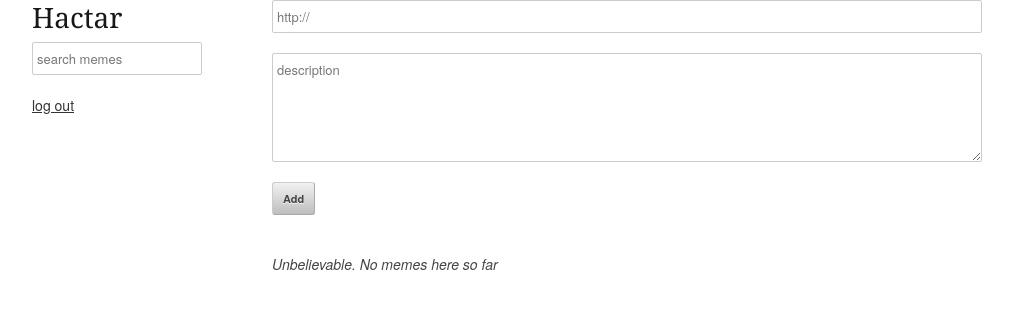
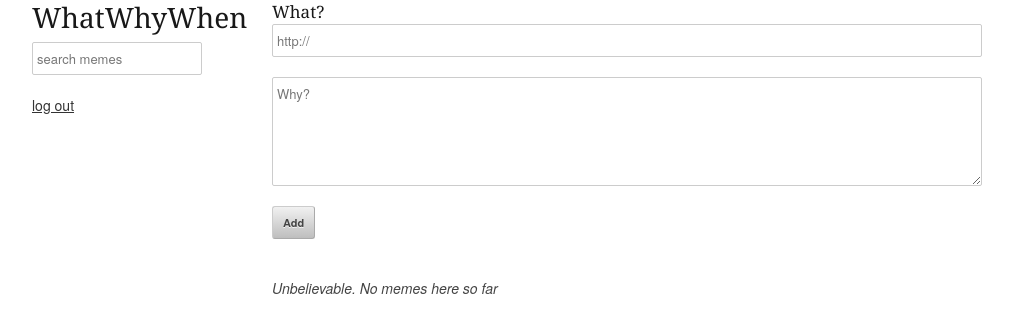
Before and after one commit to findgriffin/hactar, a Flask app: page /memes in a window 1280 px wide. Shown: the top 333 px of the page, without its empty margins (138-1151 px from the left). Run offline with Flask 2, Linux system fonts and the light colour scheme; the visitor is signed in with stand-in values (Sample User, id 1); data that the repository does not hold is empty.

Commit message:
changed to what & when fields, tests failing

```diff
--- a/hactar/memes.py
+++ b/hactar/memes.py
@@ -14,8 +14,8 @@ def memes():
     if request.method == 'POST':
         if not session.get('logged_in'):
             abort(401)
-        uri = unicode(request.form['uri'])
-        text = unicode(request.form['desc'])
+        uri = unicode(request.form['what'])
+        text = unicode(request.form['why'])
         try:
             newmeme = Meme(text=text, uri=uri)
             db.session.add(newmeme)
--- a/templates/layout.html
+++ b/templates/layout.html
@@ -8,7 +8,6 @@
   ================================================== -->
 	<meta charset="utf-8">
 	<title>Hactar | remembers everything.</title>
-	<meta name="Your personal AI" content="">
 	<meta name="David Griffin" content="">
 
 	<!-- Mobile Specific Metas
@@ -51,19 +50,19 @@ window.onload = function(){
         });
     };
     // get description field
-    var descfield = document.getElementById("description");
+    var descfield = document.getElementById("why");
     // add listener to descfield field
     if(descfield){
         if(descfield.addEventListener){
             descfield.addEventListener("focus", function() {
-                if (descfield.value == 'description'){
+                if (descfield.value == 'Why?'){
                     descfield.value = '';
                 }
             });
         };
     };
     // get description field
-    var urlfield = document.getElementById("urltitle");
+    var urlfield = document.getElementById("what");
     // add listener to urlfield field
     if(urlfield){
         if(urlfield.addEventListener){
@@ -106,7 +105,8 @@ window.onload = function(){
     {% endfor %}
   <div class="three columns sidebar">
     <nav>
-    <a href="{{ url_for('home') }}" style="text-decoration: none"><h3>Hactar</h3></a>
+    <a href="{{ url_for('home') }}" style="text-decoration: none">
+        <h3>WhatWhyWhen</h3></a>
     <form id="newsearch" method="get" action="{{ url_for('memes') }}">
           <input type="text" id="searchq" name="q" value="search memes">
       </form>
--- a/templates/memes.html
+++ b/templates/memes.html
@@ -2,9 +2,9 @@
 {% block body %}
   {% if session.logged_in and add %}
     <form action="{{ url_for('memes') }}" method="post">
-      <dl>
-        <dd><input type=text id="urltitle" name=uri style="width: 100%;" value="http://">
-        <dd><textarea name=desc id="description" rows=5 style="width: 100%;">description</textarea>
+        <dl><h5>What?</h5>
+        <dd><input type=text name=what id="what" style="width: 100%;" value="http://">
+        <dd><textarea name=why id="why" rows=5 style="width: 100%;">Why?</textarea>
         <dd><input type=submit value=Add>
       </dl>
     </form>
```
Also changed, not shown: test/testweb.py (+22 -22 lines).
